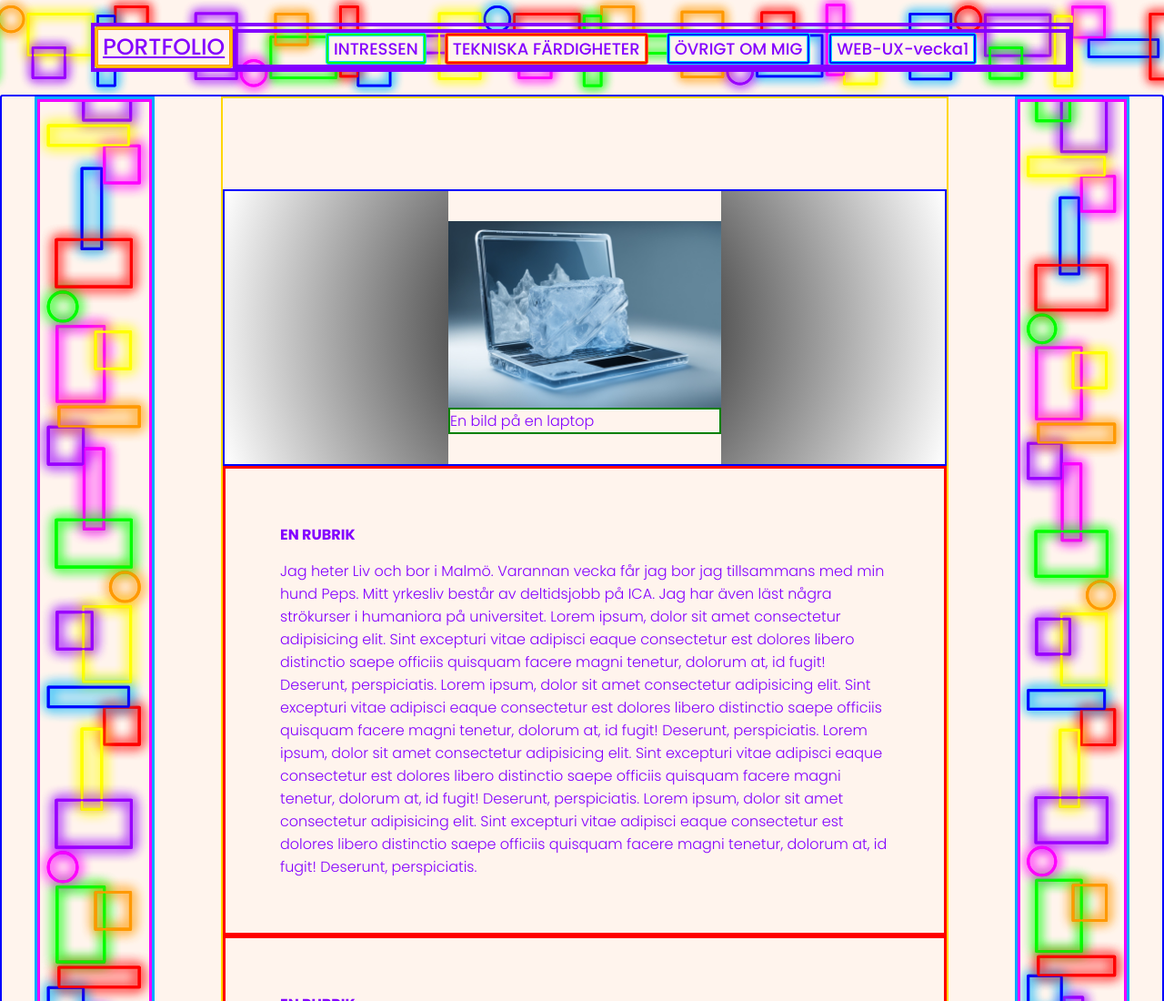
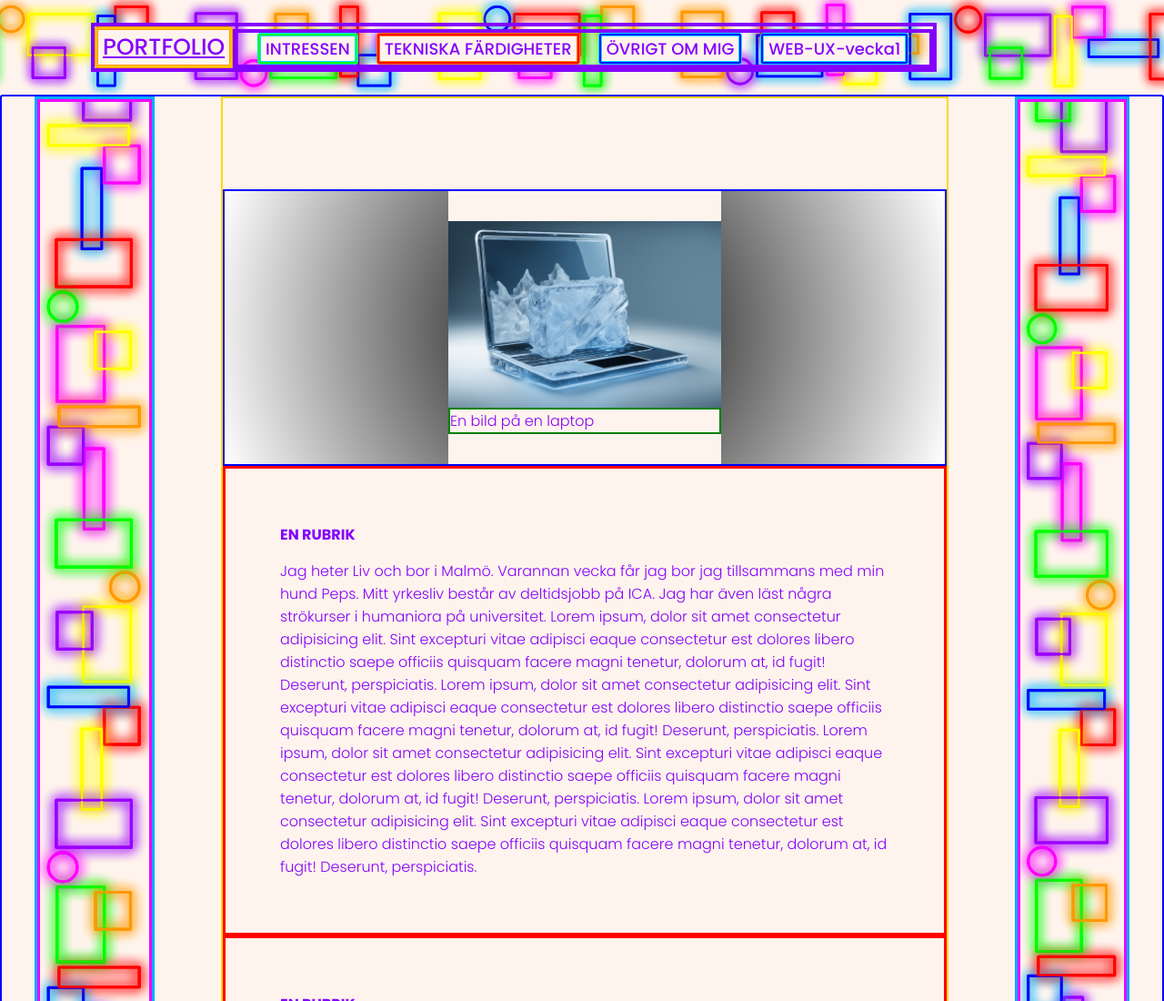
Before and after one commit to acchas/UI-UX, a plain HTML site: page index.html in a window 1280 px wide. Shown: the top 1100 px of the page at 91% size. Drawn offline with Linux system fonts and the light colour scheme.

Commit message:
ändrade lite padding i header-menyn

```diff
--- a/styles.css
+++ b/styles.css
@@ -28,7 +28,7 @@
   flex: auto;
   background-color: transparent;
   margin-left: 100px;
-  margin-right: 100px;
+  margin-right: 250px;
 
 
 }
@@ -65,7 +65,6 @@
   border-style: double;
   border-radius: 3px;
   display: flex;
-/*  margin-left: 100px;*/
 
   align-items: flex-end;
 
```
